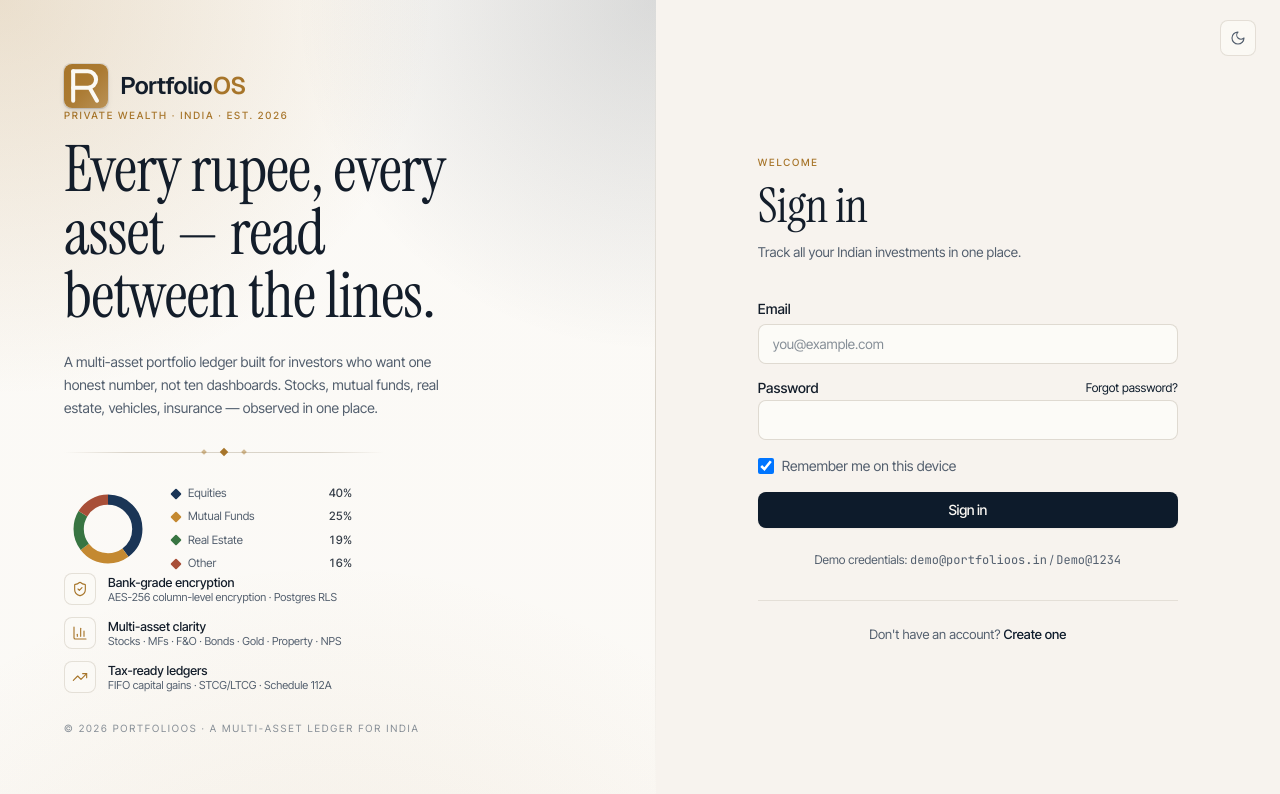
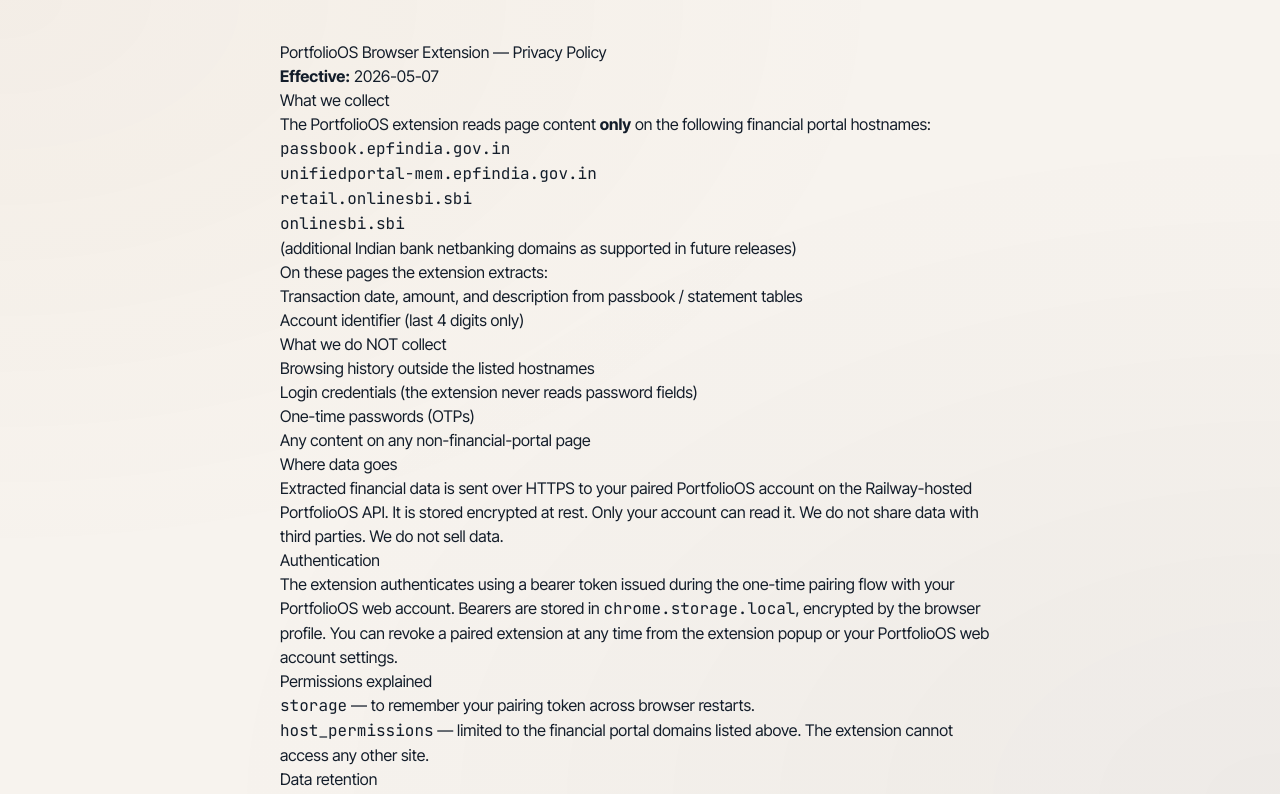
Before and after one commit to hetkothari-st/mProfit, a React (Vite) app in the folder portfolioos/apps/web/: page /privacy in a window 1280 px wide. Before the commit this address led to /login. Shown: the top 794 px of the page. Built offline with nearby package versions, Linux system fonts and the light colour scheme; no server answers.

Commit message:
feat(legal): privacy policy doc + /privacy public page

```diff
--- a/portfolioos/apps/web/src/App.tsx
+++ b/portfolioos/apps/web/src/App.tsx
@@ -50,6 +50,7 @@
 import { AccountingPage } from './pages/accounting/AccountingPage';
 import { AlertsPage } from './pages/alerts/AlertsPage';
 import { OnboardingWizard } from './pages/onboarding/OnboardingWizard';
+import { PrivacyPage } from './pages/legal/PrivacyPage';
 
 export function App() {
   return (
@@ -57,6 +58,7 @@
       <Route path="/login" element={<LoginPage />} />
       <Route path="/register" element={<RegisterPage />} />
       <Route path="/forgot-password" element={<ForgotPasswordPage />} />
+      <Route path="/privacy" element={<PrivacyPage />} />
       <Route
         path="/onboarding"
         element={
--- /dev/null
+++ b/portfolioos/apps/web/src/pages/legal/PrivacyPage.tsx
@@ -0,0 +1,44 @@
+export function PrivacyPage() {
+  return (
+    <div className="mx-auto max-w-3xl px-6 py-10 prose prose-sm dark:prose-invert">
+      <h1>PortfolioOS Browser Extension — Privacy Policy</h1>
+      <p><strong>Effective:</strong> 2026-05-07</p>
+      <h2>What we collect</h2>
+      <p>The PortfolioOS extension reads page content <strong>only</strong> on the following financial portal hostnames:</p>
+      <ul>
+        <li><code>passbook.epfindia.gov.in</code></li>
+        <li><code>unifiedportal-mem.epfindia.gov.in</code></li>
+        <li><code>retail.onlinesbi.sbi</code></li>
+        <li><code>onlinesbi.sbi</code></li>
+        <li>(additional Indian bank netbanking domains as supported in future releases)</li>
+      </ul>
+      <p>On these pages the extension extracts:</p>
+      <ul>
+        <li>Transaction date, amount, and description from passbook / statement tables</li>
+        <li>Account identifier (last 4 digits only)</li>
+      </ul>
+      <h2>What we do NOT collect</h2>
+      <ul>
+        <li>Browsing history outside the listed hostnames</li>
+        <li>Login credentials (the extension never reads password fields)</li>
+        <li>One-time passwords (OTPs)</li>
+        <li>Any content on any non-financial-portal page</li>
+      </ul>
+      <h2>Where data goes</h2>
+      <p>Extracted financial data is sent over HTTPS to your paired PortfolioOS account on the Railway-hosted PortfolioOS API. It is stored encrypted at rest. Only your account can read it. We do not share data with third parties. We do not sell data.</p>
+      <h2>Authentication</h2>
+      <p>The extension authenticates using a bearer token issued during the one-time pairing flow with your PortfolioOS web account. Bearers are stored in <code>chrome.storage.local</code>, encrypted by the browser profile. You can revoke a paired extension at any time from the extension popup or your PortfolioOS web account settings.</p>
+      <h2>Permissions explained</h2>
+      <ul>
+        <li><code>storage</code> — to remember your pairing token across browser restarts.</li>
+        <li><code>host_permissions</code> — limited to the financial portal domains listed above. The extension cannot access any other site.</li>
+      </ul>
+      <h2>Data retention</h2>
+      <p>You can delete your PortfolioOS account at any time from the web app. Account deletion permanently removes all extension-sourced data within 30 days.</p>
+      <h2>Contact</h2>
+      <p>Questions? Email: privacy@portfolio-os.in (replace with real email when registered)</p>
+      <h2>Changes</h2>
+      <p>We will update this policy as needed. The "Effective" date at the top reflects the current version.</p>
+    </div>
+  );
+}
```
Also changed, not shown: 1 other file (tests, documents, lock files or other folders).
